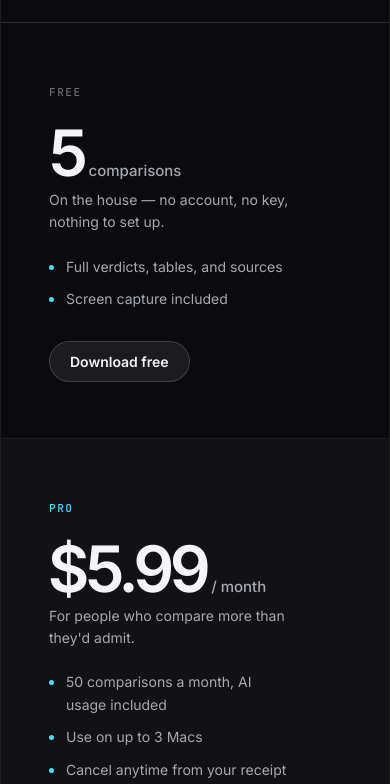
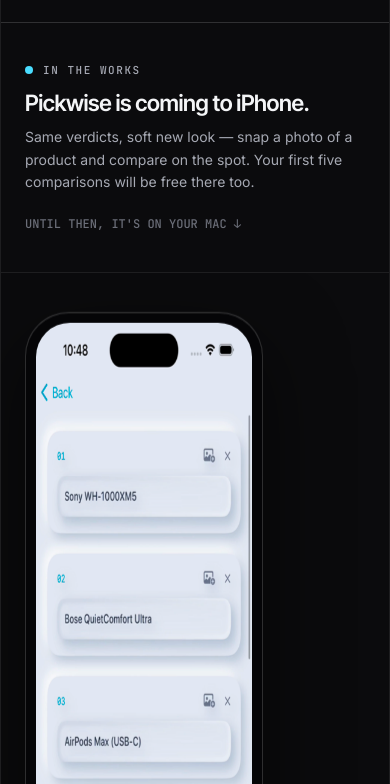
Before and after one commit to Meet2147/Pickwise, a plain HTML site: page Site/index.html in a window 390 px wide. Shown: the part 4692-5476 px from the top of the page. Drawn offline with Linux system fonts and the light colour scheme.

Commit message:
Site: animated 'coming to iPhone' section with real iOS preview

```diff
--- a/Site/index.html
+++ b/Site/index.html
@@ -113,6 +113,19 @@ nav .btn{padding:8px 16px;font-size:13px}
 .demo{padding:24px}
 .demo video{width:100%;border:1px solid var(--hair-2);border-radius:12px;display:block;background:#000}
 
+/* iOS coming soon */
+.ios{display:grid;grid-template-columns:minmax(0,6fr) minmax(0,6fr);gap:1px;background:var(--hair)}
+.ios .cell{display:flex;flex-direction:column;justify-content:center}
+.pulse{display:inline-flex;align-items:center;gap:10px;font:500 11px var(--mono);letter-spacing:.14em;text-transform:uppercase;color:var(--ink-2)}
+.pulse i{width:8px;height:8px;border-radius:50%;background:var(--accent);animation:pulse 2s ease-in-out infinite}
+@keyframes pulse{0%,100%{box-shadow:0 0 0 0 rgba(74,221,255,.45)}50%{box-shadow:0 0 0 9px rgba(74,221,255,0)}}
+.phoneWrap{display:flex;justify-content:center;padding:56px 24px 0;overflow:hidden}
+.phone{width:min(290px,70%);border:1px solid var(--hair-2);border-bottom:0;border-radius:44px 44px 0 0;padding:10px 10px 0;background:#050507;
+  box-shadow:0 30px 80px rgba(0,0,0,.55),inset 0 1px 0 rgba(255,255,255,.08);
+  animation:floaty 7s ease-in-out infinite}
+.phone img{border-radius:34px 34px 0 0;display:block}
+@keyframes floaty{0%,100%{transform:translateY(10px)}50%{transform:translateY(-8px)}}
+
 /* pricing */
 .price .cell{padding:56px 48px}
 .price .amount{font:600 64px/1 var(--display);letter-spacing:-.04em;margin:18px 0 4px}
@@ -135,7 +148,7 @@ footer a:hover{color:var(--ink-2)}
 .rv.in{opacity:1;transform:none}
 
 @media (max-width:860px){
-  .c2,.c4{grid-template-columns:1fr}
+  .c2,.c4,.ios{grid-template-columns:1fr}
   .cell{padding:40px 24px}
   nav .links{display:none}
   .hero .inner{padding:64px 16px}
@@ -217,6 +230,18 @@ footer a:hover{color:var(--ink-2)}
     <video controls playsinline preload="metadata" poster="assets/screenshot-verdict.png"><source src="assets/demo.mp4" type="video/mp4"></video>
   </div></div>
 
+  <div class="row ios" id="ios">
+    <div class="cell rv">
+      <span class="pulse"><i></i>In the works</span>
+      <h2 style="margin-top:14px">Pickwise is coming to iPhone.</h2>
+      <p class="sub" style="text-align:left;margin:12px 0 0;max-width:44ch">Same verdicts, soft new look — snap a photo of a product and compare on the spot. Your first five comparisons will be free there too.</p>
+      <p style="margin-top:22px;font:500 12px var(--mono);color:var(--ink-3)">UNTIL THEN, IT'S ON YOUR MAC ↓</p>
+    </div>
+    <div class="cell rv phoneWrap" style="padding-bottom:0">
+      <div class="phone"><img src="assets/ios-preview.png" alt="Pickwise for iPhone — early preview of the verdict screen" loading="lazy" width="360" height="780"></div>
+    </div>
+  </div>
+
   <div class="row c2 price" id="pricing">
     <div class="cell rv">
       <span class="label">Free</span>
```
Also changed, not shown: Site/assets/ios-preview.png (added), 2 other files.
